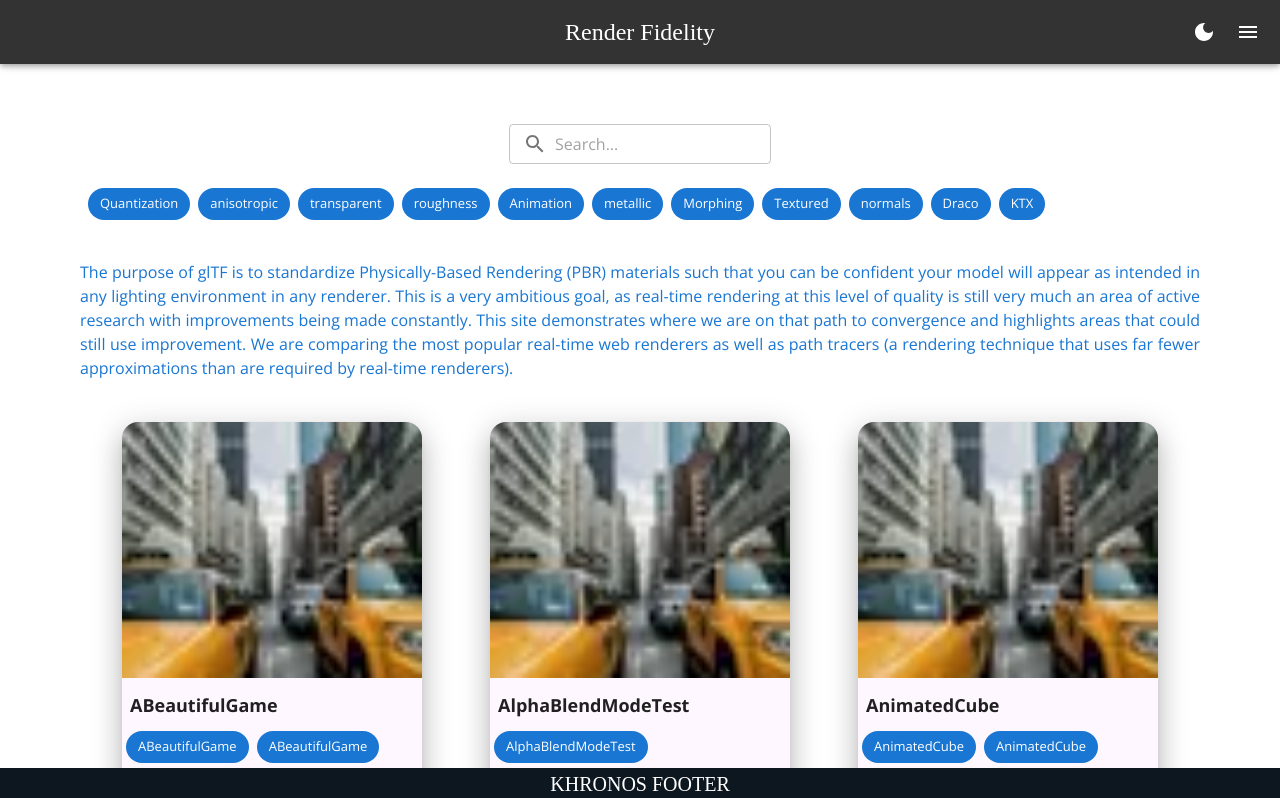
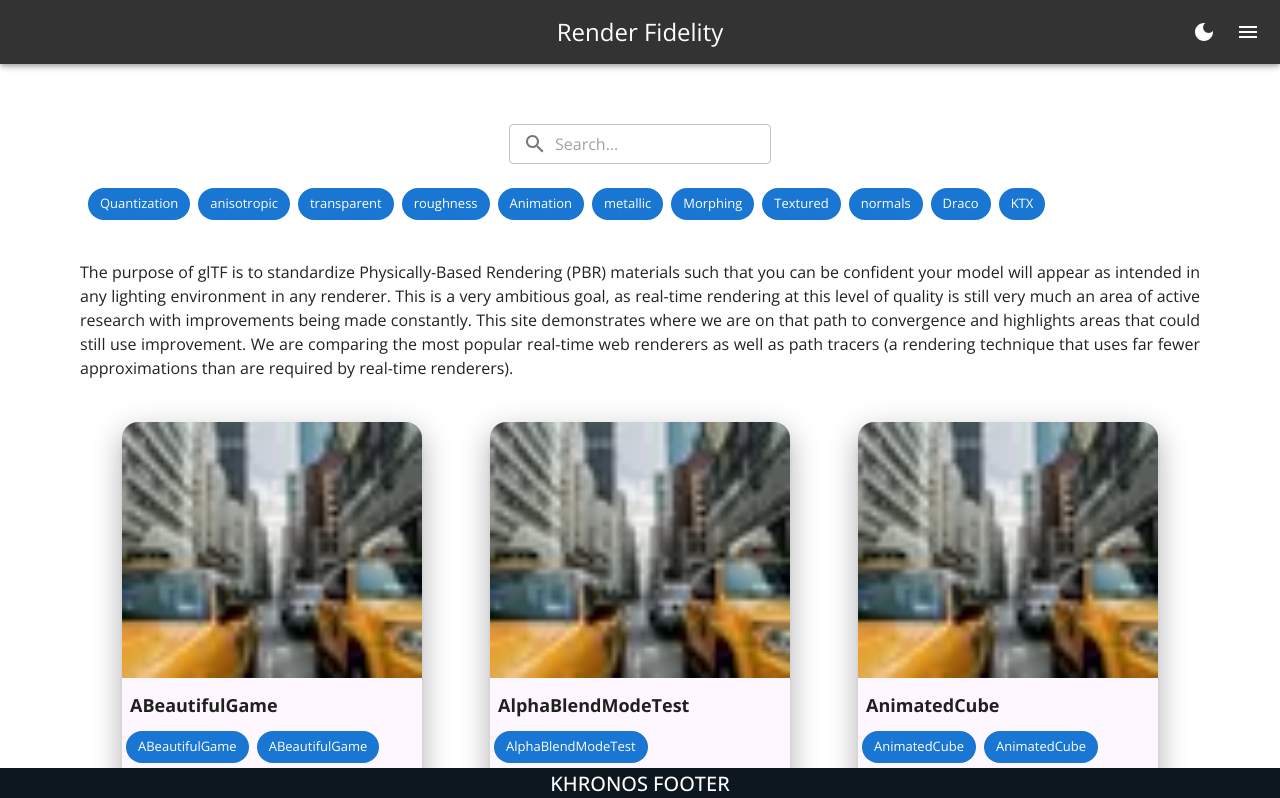
Before and after one commit to phasmatic3d/rfw, a Next.js app: page / in a window 1280 px wide. Shown: the top 798 px of the page. Built offline with nearby package versions, Linux system fonts and the light colour scheme; what @mui/material-nextjs would draw is missing.

Commit message:
improve styling

```diff
--- a/src/components/LandingPage.tsx
+++ b/src/components/LandingPage.tsx
@@ -100,7 +100,7 @@ export default function LandingPage({models}: LandingPageProps) {
           {boxChip}
         </Box>
 
-        <Typography color='primary' sx={{textAlign:'justify'}}>
+        <Typography sx={{textAlign:'justify'}}>
             The purpose of glTF is to standardize Physically-Based Rendering (PBR) materials such that you
             can be confident your model will appear as intended in any lighting environment in any renderer.
             This is a very ambitious goal, as real-time rendering at this level of quality is still very much
--- a/src/theme.tsx
+++ b/src/theme.tsx
@@ -7,18 +7,46 @@ const theme = createTheme({
     dark: {
       palette: {
         text: /* used for texts*/ {
-          primary: "#00FFFF"
+          primary: "#FFF",
+          // secondary:
+          // disabled:
         },
         primary: /* used for button or actions*/ {
-          main: "#FF00FF"
+          main: "#FFF",
+          // light:
+          // dark:
         },
-        background: { default: "#AAAAAA", paper: "#AA0000"}
+        //secondary: { /* used for secondary buttons, highlights or accents */
+          //main: "#FFF",
+          // light:
+          // dark:
+        //},
+        // error: {...}
+        // warning: {...}
+        // info: {...}
+        // success: {...}
+        // grey: {50: .., 100...900:, A100, A200, A400, A700},
+        // divider: rgba()
+        background: { default: "#333333", paper: "#333333"},
+        action: { /* used for button states, item lists or tables */
+          // active
+          // hover
+          // hoverOpacity
+          // selected
+          // selectedOpacity
+          // disabled
+          // disabledBackground
+          // disabledOpacity
+          // focus
+          // focusOpacity
+          // activatedOpacity
+        }
       }
     }
   },
   cssVariables: { colorSchemeSelector: 'class'},
   typography: {
-    fontFamily: 'var(--font-roboto)',
+    fontFamily: 'var(--font-open-sans)',
   },
 });
 
```
